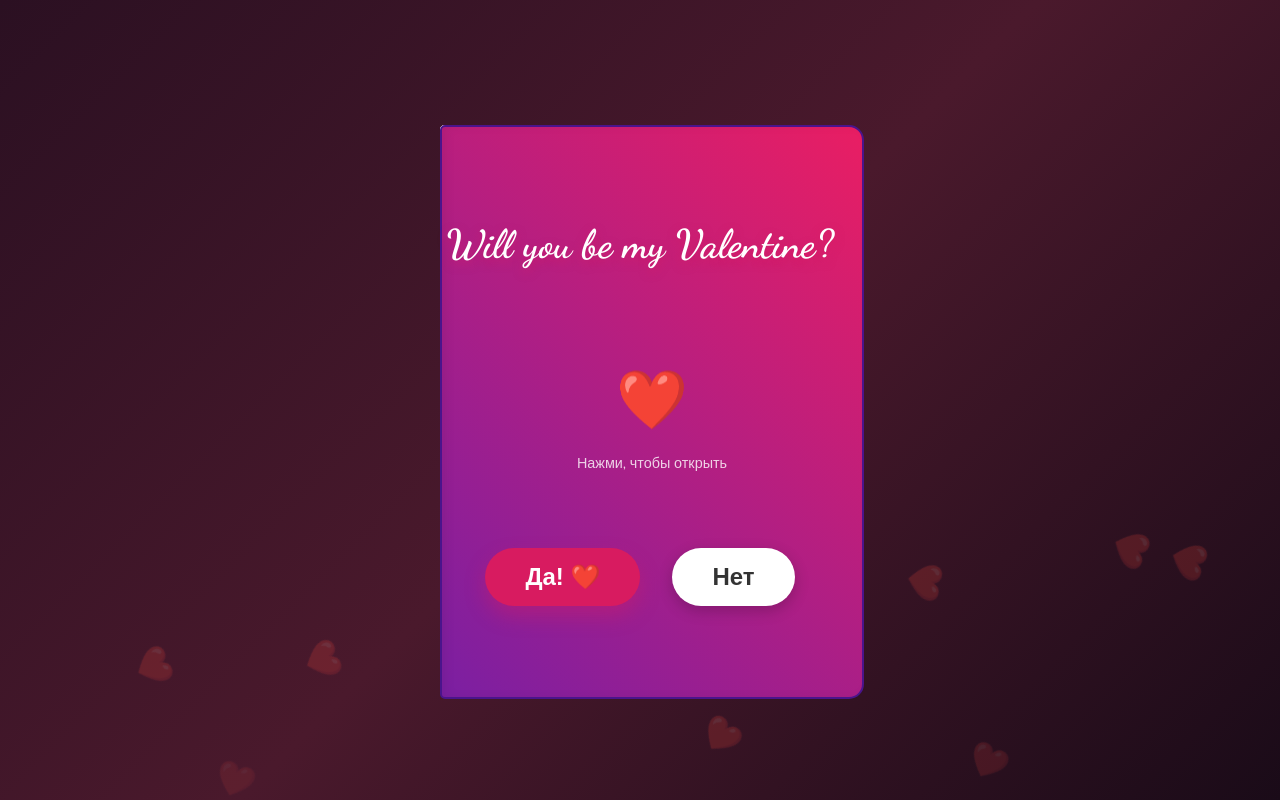
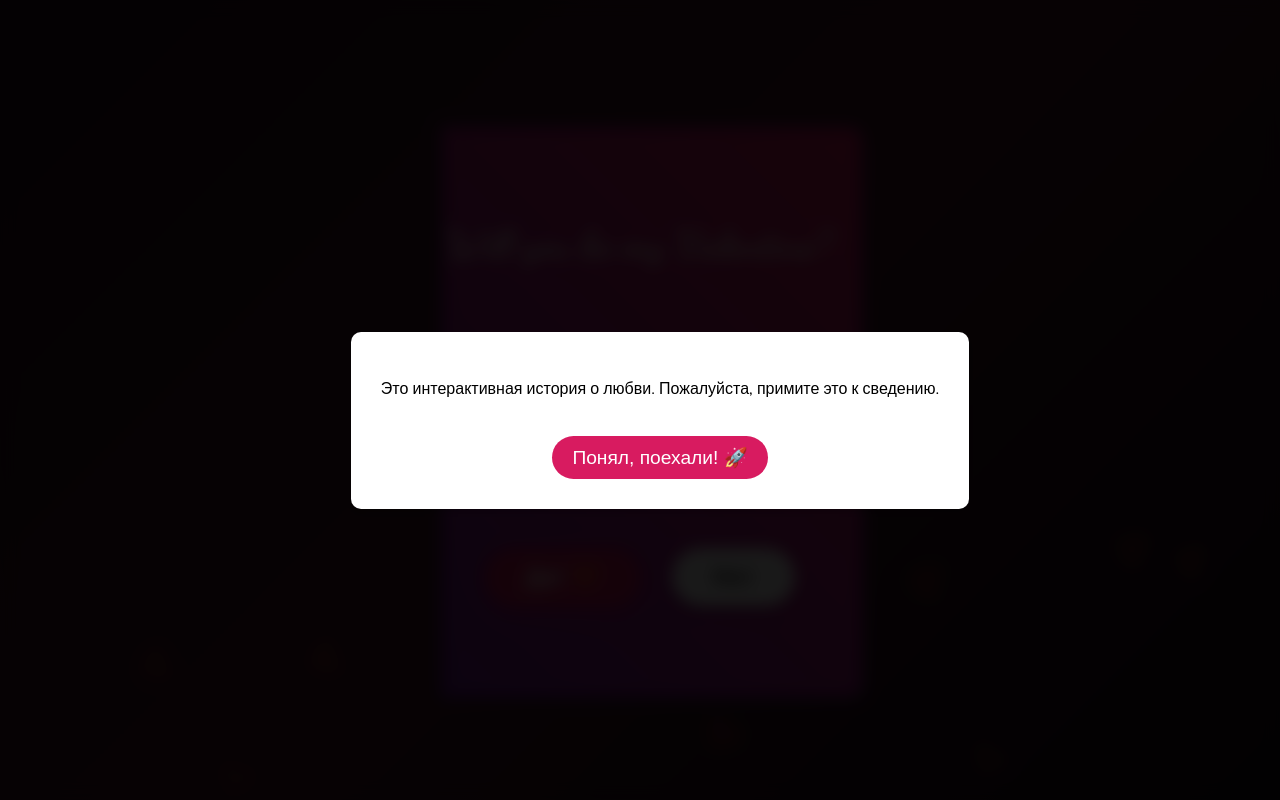
Before and after one commit to leopalladium/valentine-checker, a Nuxt app in the folder frontend/: page / in a window 1280 px wide. Built offline with nearby package versions, Linux system fonts and the light colour scheme.

Commit message:
Add disclaimer overlay and enhance page animations for improved user engagement

```diff
--- a/frontend/app/app.vue
+++ b/frontend/app/app.vue
@@ -1,7 +1,8 @@
 <script setup>
-import { ref } from 'vue'
+import { ref, watch } from 'vue'
 import confetti from 'canvas-confetti'
 
+const showDisclaimer = ref(true) // Disclaimer state
 const accepted = ref(false)
 const currentPage = ref(0) // 0 = Cover, 1 = Intro, 2 = Gallery, 3 = Quiz, 4 = Letter
 const totalPages = 4
@@ -26,6 +27,10 @@ const closeLetter = () => {
 const openLetter = () => {
   showLetter.value = true
   launchConfetti()
+}
+
+const acceptDisclaimer = () => {
+  showDisclaimer.value = false
 }
 
 // --- YES/NO BUTTON LOGIC ---
@@ -177,6 +182,17 @@ const handleSwipe = () => {
   }
 }
 
+// Reactivate animations when page changes
+const pageAnimStates = ref([true, false, false, false, false]) // Cover + 4 pages
+watch(currentPage, (val) => {
+   // Reset others
+   pageAnimStates.value = pageAnimStates.value.map(() => false)
+   // trigger animation for new page after flip duration
+   setTimeout(() => {
+     pageAnimStates.value[val] = true
+   }, 600) // Halfway through flip
+})
+
 // --- Z-INDEX LOGIC ---
 const getZIndex = (pageIndex) => {
   // If page is flipped (current page > page index), it goes to the left stack.
@@ -207,6 +223,14 @@ const getZIndex = (pageIndex) => {
           and even the way you steal my hoodies. You are my person.
         </p>
         <p class="sign">With all my love,<br>Your Valentine ❤️</p>
+      </div>
+    </div>
+
+    <!-- Disclaimer Overlay -->
+    <div v-if="showDisclaimer" class="disclaimer-overlay">
+      <div class="disclaimer-content">
+        <p>Это интерактивная история о любви. Пожалуйста, примите это к сведению.</p>
+        <button class="accept-btn" @click="acceptDisclaimer">Понял, поехали! 🚀</button>
       </div>
     </div>
 
@@ -261,7 +285,7 @@ const getZIndex = (pageIndex) => {
           :style="{ zIndex: getZIndex(1) }"
         >
           <div class="front">
-            <div class="content text-page">
+            <div class="content text-page" :class="{ 'animate-in': pageAnimStates[1] }">
               <h2>Дорогая Аня,</h2>
               <p>
                 Я так долго ждал момента, чтобы сказать тебе это.
@@ -278,7 +302,7 @@ const getZIndex = (pageIndex) => {
           </div>
           <div class="back">
             <!-- Back of Page 1 (Left side of spread 2) - TIMELINE -->
-             <div class="content timeline-page">
+             <div class="content timeline-page" :class="{ 'animate-in': pageAnimStates[2] }">
                <h3>Our Timeline ⏳</h3>
                <div class="timeline">
                  <div
@@ -308,7 +332,7 @@ const getZIndex = (pageIndex) => {
         >
           <div class="front">
             <!-- Front of Page 2 (Right side of spread 2) - GALLERY -->
-             <div class="content photo-page-2">
+             <div class="content photo-page-2" :class="{ 'animate-in': pageAnimStates[2] }">
                 <div class="photo-grid">
                   <div class="polaroid small-p">
                     <div class="img-box">
@@ -331,7 +355,7 @@ const getZIndex = (pageIndex) => {
           </div>
           <div class="back">
             <!-- Back of Page 2 (Left side of spread 3) -->
-            <div class="content quiz-intro">
+            <div class="content quiz-intro" :class="{ 'animate-in': pageAnimStates[3] }">
                <h3>Couple Quiz! 🧠</h3>
                <p>How well do you know us?</p>
                <p v-if="!quizStarted">Answer correct to match our vibe!</p>
@@ -352,7 +376,7 @@ const getZIndex = (pageIndex) => {
           :style="{ zIndex: getZIndex(3) }"
         >
           <div class="front">
-             <div class="content quiz-board">
+             <div class="content quiz-board" :class="{ 'animate-in': pageAnimStates[3] }">
                 <div v-if="quizStarted && !quizCompleted" class="question-container">
                   <h4>Question {{ currentQuestion + 1 }}/{{ questions.length }}</h4>
                   <p class="q-text">{{ questions[currentQuestion].q }}</p>
@@ -386,7 +410,7 @@ const getZIndex = (pageIndex) => {
           </div>
           <div class="back">
              <!-- Back of Page 3 (Left side of spread 4) - Final decor -->
-             <div class="content final-decor">
+             <div class="content final-decor" :class="{ 'animate-in': pageAnimStates[4] }">
                <h3>Just for you...</h3>
                <div class="decor-heart">💌</div>
                <p>Open the envelope on the right...</p>
@@ -400,7 +424,7 @@ const getZIndex = (pageIndex) => {
           style="z-index: 6;"
         >
           <div class="front">
-             <div class="content pocket-container" @click="openLetter">
+             <div class="content pocket-container" @click="openLetter" :class="{ 'animate-in': pageAnimStates[4] }">
                 <div class="letter-peek">
                    <div class="letter-text">For You...</div>
                 </div>
@@ -763,20 +787,25 @@ html, body {
 }
 
 .small-btn {
-  background: none;
-  border: 1px solid #d81b60;
+  background: transparent;
+  border: 2px solid #d81b60; /* Thicker border */
   color: #d81b60;
-  padding: 5px 15px;
-  border-radius: 20px;
+  padding: 8px 18px;
+  border-radius: 25px; /* Match nav-btn radius */
   cursor: pointer;
-  margin-top: 20px;
+  margin-top: 15px;
   font-family: 'Nunito', sans-serif;
+  font-weight: 700; /* Bold text */
   transition: all 0.2s;
+  box-shadow: 0 2px 5px rgba(216, 27, 96, 0.1);
 }
 .small-btn:hover {
   background: #d81b60;
   color: white;
+  transform: translateY(-2px);
+  box-shadow: 0 4px 8px rgba(216, 27, 96, 0.3);
 }
+
 .nav-actions {
   margin-top: auto;
   display: flex;
@@ -815,57 +844,7 @@ html, body {
   transform: translateX(5px);
 }
 
-/* ENVELOPE STYLES */
-.envelope-container {
-  cursor: pointer;
-  margin-top: 30px;
-  transition: transform 0.3s;
-}
-.envelope-container:hover {
-  transform: scale(1.1);
-}
-.envelope {
-  width: 120px;
-  height: 80px;
-  background: #ef5350;
-  position: relative;
-  display: inline-block;
-  border-bottom-left-radius: 5px;
-  border-bottom-right-radius: 5px;
-}
-.envelope-flap {
-  position: absolute;
-  top: 0;
-  left: 0;
-  width: 0;
-  height: 0;
-  border-left: 60px solid transparent;
-  border-right: 60px solid transparent;
-  border-top: 40px solid #e53935;
-  transform-origin: top;
-  z-index: 2;
-}
-.envelope-pocket {
-  position: absolute;
-  bottom: 0;
-  left: 0;
-  width: 0;
-  height: 0;
-  border-left: 60px solid #e57373;
-  border-right: 60px solid #ef9a9a;
-  border-bottom: 40px solid #ef5350;
-  border-top: 40px solid transparent;
-  z-index: 1;
-}
-.click-hint {
-  display: block;
-  margin-top: 15px;
-  font-size: 0.9rem;
-  color: #880e4f;
-  animation: bounce 1s infinite;
-}
-
-/* LETTER OVERLAY */
+/* --- ANIMATIONS (Standardized) --- */
 .letter-overlay {
   position: fixed;
   top: 0;
@@ -914,6 +893,95 @@ html, body {
   margin-top: 30px;
   text-align: right;
   font-weight: bold;
+}
+
+/* DISCLAIMER STYLES */
+.disclaimer-overlay {
+  position: fixed;
+  top: 0;
+  left: 0;
+  width: 100vw;
+  height: 100vh;
+  background: rgba(0, 0, 0, 0.9);
+  z-index: 6000;
+  display: flex;
+  justify-content: center;
+  align-items: center;
+  padding: 20px;
+  backdrop-filter: blur(8px);
+}
+.disclaimer-content {
+  background: #fff;
+  padding: 30px;
+  border-radius: 10px;
+  text-align: center;
+  box-shadow: 0 4px 8px rgba(0, 0, 0, 0.2);
+}
+.accept-btn {
+  margin-top: 20px;
+  padding: 10px 20px;
+  background: #d81b60;
+  color: white;
+  border: none;
+  border-radius: 25px;
+  cursor: pointer;
+  font-size: 1.2rem;
+  transition: background 0.3s;
+}
+.accept-btn:hover {
+  background: #c2185b;
+}
+
+/* --- ANIMATIONS (Standardized) --- */
+/* Default hidden state for content elements */
+.content h2,
+.content h3,
+.content p,
+.content .timeline,
+.content .photo-grid,
+.content .quiz-board > div,
+.content .pocket-container > * {
+  opacity: 0;
+  transform: translateY(20px);
+  transition: all 0.6s cubic-bezier(0.25, 0.46, 0.45, 0.94);
+}
+
+/* Active state when page is turned */
+.animate-in h2,
+.animate-in h3 { opacity: 1; transform: translateY(0); transition-delay: 0.1s; }
+.animate-in p { opacity: 1; transform: translateY(0); transition-delay: 0.2s; }
+.animate-in .timeline,
+.animate-in .photo-grid { opacity: 1; transform: translateY(0); transition-delay: 0.3s; }
+.animate-in .quiz-board > div { opacity: 1; transform: translateY(0); transition-delay: 0.2s; }
+.animate-in .pocket-container > * { opacity: 1; transform: translateY(0); transition-delay: 0.3s; }
+
+/* Timeline Item Interaction */
+.timeline-item {
+  transition: transform 0.2s;
+}
+.timeline-item:hover {
+  transform: scale(1.1);
+}
+
+/* Button Standardization */
+.small-btn {
+  background: transparent;
+  border: 2px solid #d81b60; /* Thicker border */
+  color: #d81b60;
+  padding: 8px 18px;
+  border-radius: 25px; /* Match nav-btn radius */
+  cursor: pointer;
+  margin-top: 15px;
+  font-family: 'Nunito', sans-serif;
+  font-weight: 700; /* Bold text */
+  transition: all 0.2s;
+  box-shadow: 0 2px 5px rgba(216, 27, 96, 0.1);
+}
+.small-btn:hover {
+  background: #d81b60;
+  color: white;
+  transform: translateY(-2px);
+  box-shadow: 0 4px 8px rgba(216, 27, 96, 0.3);
 }
 
 @keyframes pulse {
@@ -1098,7 +1166,7 @@ html, body {
      display: block;
   }
 
-  .quiz-board .nav-actions.bottom {
+  .quiz-board .nav-actions {
     display: none; /* Hide "Back" on quiz page, use swipe */
   }
 
```
